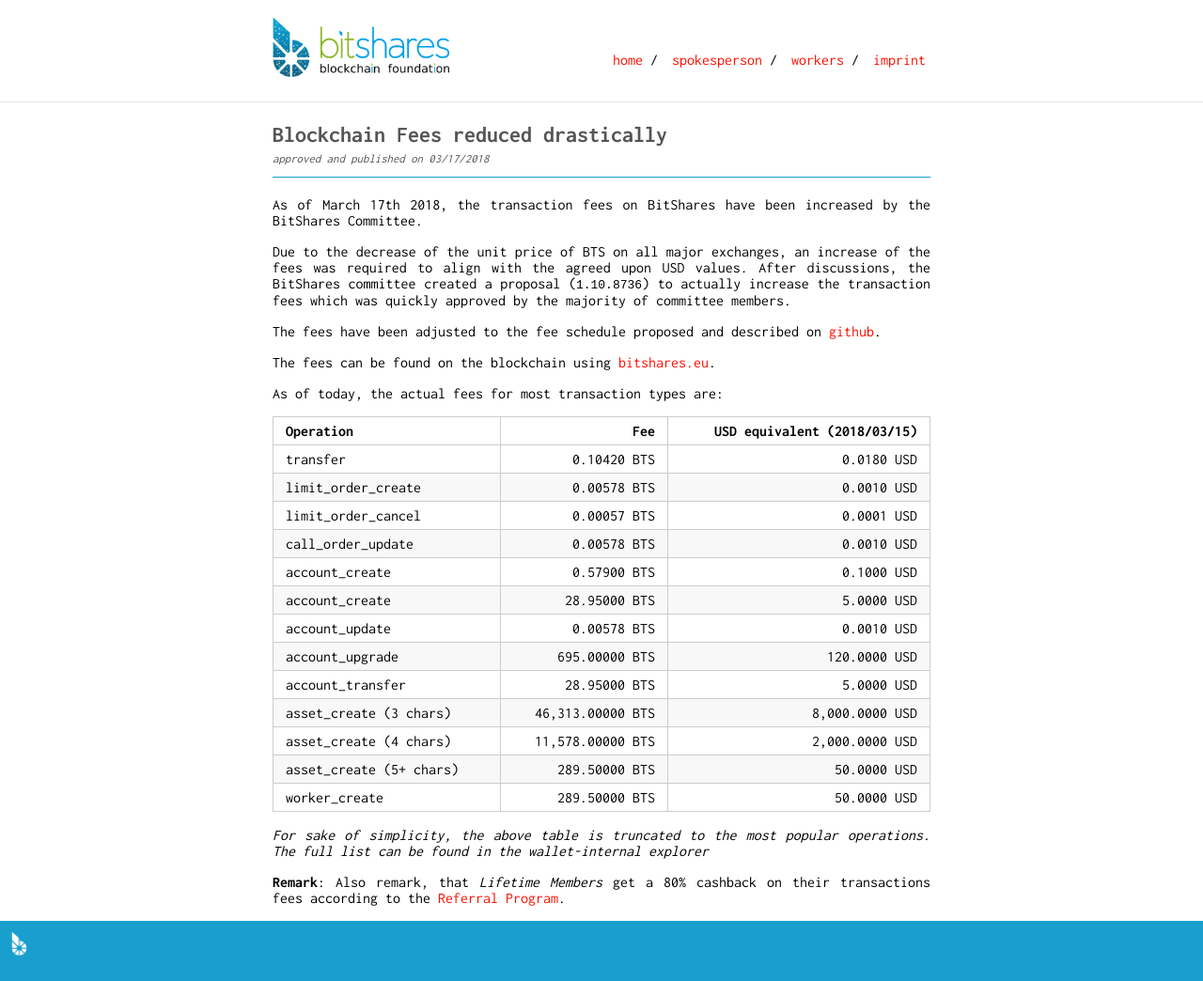
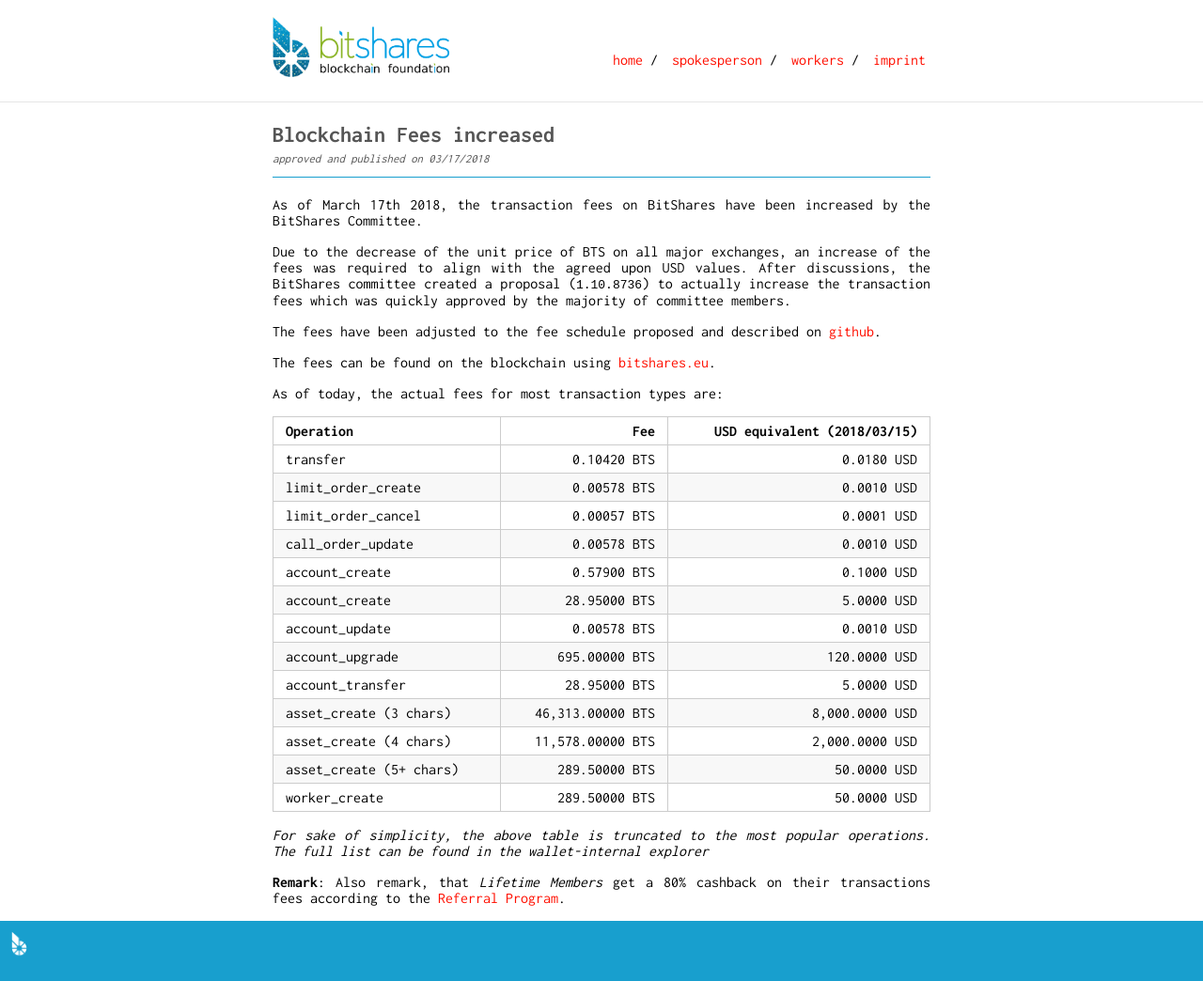
Before and after one commit to thehapax/bitshares.foundation, a Jekyll site: the page built from _announcements/2018-03-17-blockchain-fees-increased.md, in a window 1280 px wide. Shown: the whole page at 94% size. Built offline with Jekyll 4.4.1, drawn with Linux system fonts in a browser that asks for light colours.

Commit message:
tpyo in latest announcement
Signed-off-by: Stefan Schiessl <stefan.schiessl@blockchainprojectsbv.com>

```diff
--- a/_announcements/2018-03-17-blockchain-fees-increased.md
+++ b/_announcements/2018-03-17-blockchain-fees-increased.md
@@ -1,5 +1,5 @@
 ---
-title: Blockchain Fees reduced drastically
+title: Blockchain Fees increased
 layout: announcement
 ---
 
```
